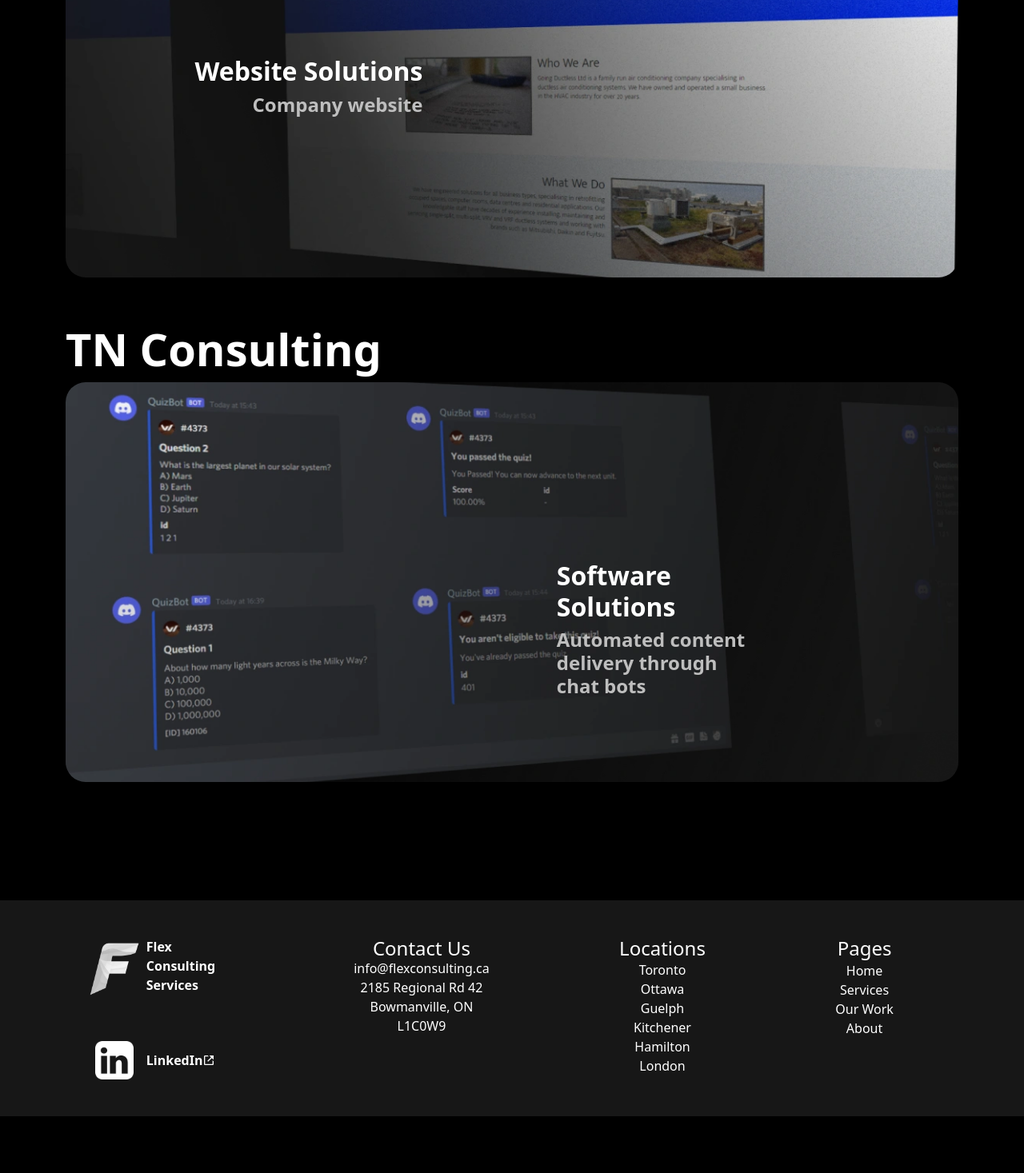
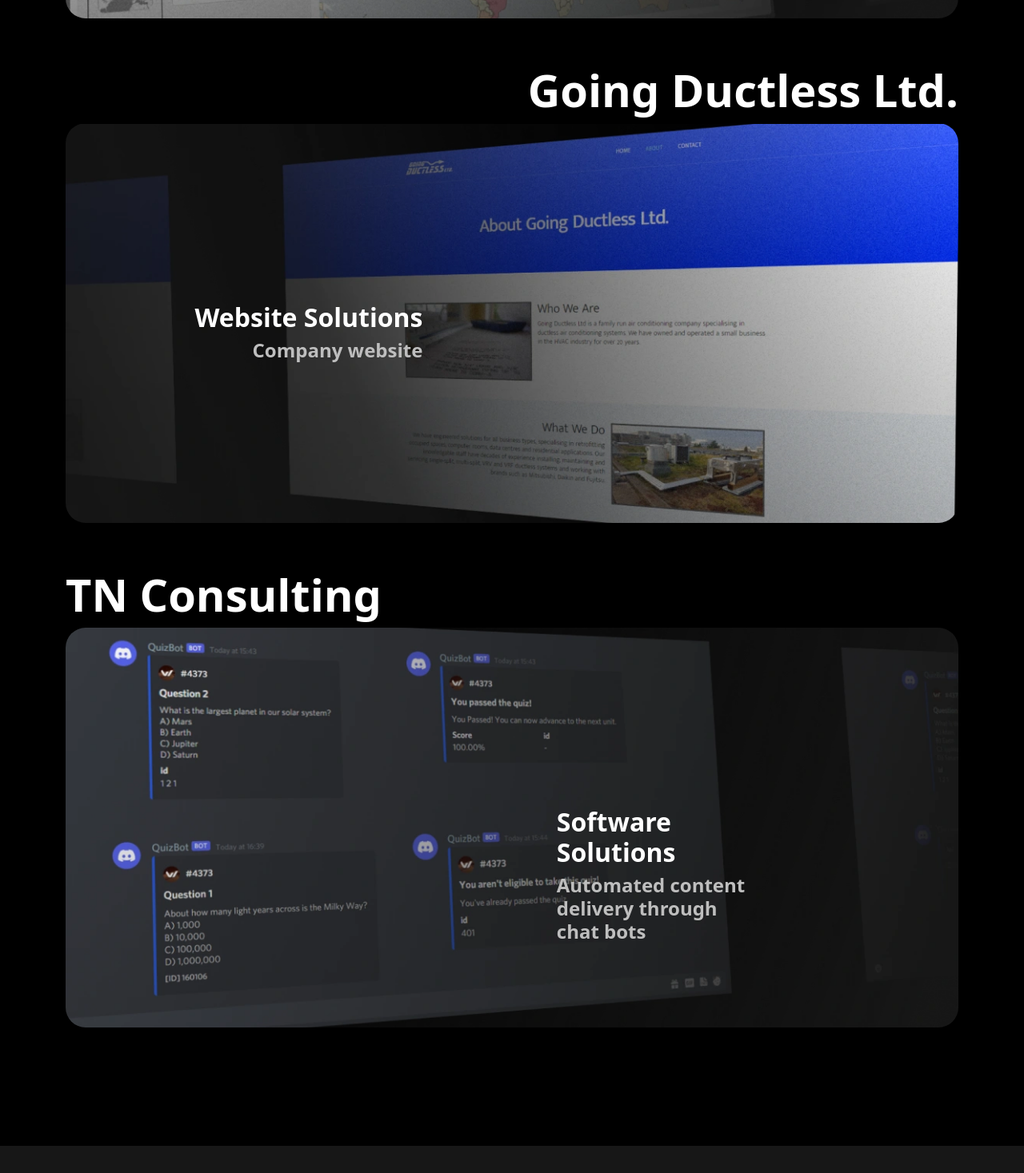
Before and after one commit to Flex-Consulting/Flex-Consulting.github.io, a React (Create React App) app: page /our-work in a window 1280 px wide. Shown: the part 1330-2797 px from the top of the page at 80% size. Before the commit the page ends 2726 px from the top, so only its background shows below. Built offline with nearby package versions, Linux system fonts and the light colour scheme.

Commit message:
Updated new name, and added video on homepage.

```diff
--- a/public/index.html
+++ b/public/index.html
@@ -8,7 +8,7 @@
     <meta name="keywords" content="Software, Automation, Solutions, Development, Integration, Technology, Optimization, Customization, Implementation, Innovation, software solutions"/>
     <meta
       name="description"
-      content="At Flex Consulting Services, we empower businesses to reach their full potential with innovative and customized software solutions."
+      content="At Flex Consulting Solutions Inc., we empower businesses to reach their full potential with innovative and customized software solutions."
     />
     <meta name="google-site-verification" content="nETZs0qkC-eAkbs_AhLqU6cxsa-O2zBrVTlqeb1m3ck" />
     <meta name="robots" content="index, follow" />
@@ -50,7 +50,7 @@
       }(window.location))
     </script>
     <!-- <link rel="stylesheet" href="https://cdn.jsdelivr.net/npm/bootstrap@5.2.3/dist/css/bootstrap.min.css" integrity="sha384-rbsA2VBKQhggwzxH7pPCaAqO46MgnOM80zW1RWuH61DGLwZJEdK2Kadq2F9CUG65" crossorigin="anonymous"/> -->
-    <title>Flex Consulting Services - Expert Business Solutions</title>
+    <title>Flex Consulting Solutions Inc. - Expert Business Solutions</title>
   </head>
   <body>
     <noscript>You need to enable JavaScript to run this app.</noscript>
--- a/src/components/Footer.js
+++ b/src/components/Footer.js
@@ -16,7 +16,7 @@
                 <div className="footer-sec">
                     <img src="./imgs/flex-footer.webp" className="flex-footer-logo d-inline-block align-top image-space" alt="Flex Consulting Logo"/>
                     <div id="organize-name">
-                        <p>Flex<br/>Consulting<br/>Services</p>
+                        <p>Flex<br/>Consulting<br/>Solutions Inc.</p>
                     </div>
                 </div>
                 <a className='footer-sec footer-link' href="https://www.linkedin.com/company/flex-consulting-services" target="_blank" rel="noreferrer">
--- a/src/components/styles/AboutCard.css
+++ b/src/components/styles/AboutCard.css
@@ -2,6 +2,7 @@
     width: 100%;
     border-radius: 25px;
     padding: 5%;
+    font-size: large;
 }
 
 
--- a/src/pages/About.js
+++ b/src/pages/About.js
@@ -2,13 +2,12 @@
 import AboutCard from "../components/AboutCard";
 import "./styles/About.css";
 import React from 'react'
-import ReactPlayer from 'react-player'
 
 
 
 const AboutInfo = {
     "about": [
-        {"text": "Flex Consulting Services was founded in 2023 with the goal of providing top-notch software consulting services to small and medium-sized businesses. Our team of experienced developers and consultants have a wide range of skills and expertise, and we pride ourselves on being able to deliver customized solutions that meet the unique needs of each of our clients.", "opt": "right-card"},
+        {"text": "Flex Consulting Solutions Inc. was founded in 2023 with the goal of providing top-notch software consulting services to small and medium-sized businesses. Our team of experienced developers and consultants have a wide range of skills and expertise, and we pride ourselves on being able to deliver customized solutions that meet the unique needs of each of our clients.", "opt": "right-card"},
         {"text": "We pledge to understand the unique needs and goals of each client and to deliver solutions that are tailored to their specific circumstances. We believe that clear and regular communication is essential for the success of any project, that's why we will always keep our clients informed of our progress and any issues that may arise. We also understand that things can change quickly in business, and we're committed to working with our clients to adapt to any changes in their needs or goals.", "opt": "left-card"}
     ]
 };
@@ -18,14 +17,14 @@
             <section>
                 <div className="center">
                     <h1 className="landing-title animate__animated animate__fadeInUp">About Us</h1>
-                    <div id="video-ad-container">
+                    {/* <div id="video-ad-container">
                         <ReactPlayer url="https://www.youtube.com/watch?v=H4iW-M0p0Gs" playing={true} controls={true} muted={true} id="our-ad"/>
-                    </div>
-                    <div className="about-sec animate__animated animate__fadeInLeft animate__delay-1s">
+                    </div> */}
+                    <div className="about-sec animate__animated animate__fadeInLeft">
                         <h1 className="about-header">Our Story</h1>
                         <AboutCard text={AboutInfo["about"][0].text} opt={AboutInfo["about"][0].opt}/>
                     </div>
-                    <div className="about-sec rev animate__animated animate__fadeInRight animate__delay-2s">
+                    <div className="about-sec rev animate__animated animate__fadeInRight animate__delay-1s">
                         <AboutCard text={AboutInfo["about"][1].text} opt={AboutInfo["about"][1].opt}/>
                         <h1 className="about-header">Our Pledge</h1>
                     </div>
--- a/src/pages/Homepage.js
+++ b/src/pages/Homepage.js
@@ -46,19 +46,24 @@
 function Homepage(){
     return(
         <Container>
-          <section id="landing">
-            <div className="center">
-              <p className="sub-title animate__animated animate__fadeIn  animate__delay-2s">Welcome to Flex Consulting Services</p>
+          <section id="landing" style={{textAlign: "center"}}>
+            <div className="center" style={{position:"relative", zIndex:"9999999999"}}>
+              <video autoplay="true" muted loop id="video" width="60%" style={{backgroundColor: "rgba(0,0,0,1) !important"}}>
+                <source src="https://player.vimeo.com/external/403626863.hd.mp4?s=88038518a9f230d6df9e1c6767c3c250091f7313&profile_id=173&oauth2_token_id=57447761" type="video/mp4" />
+              </video>
+              <div  style={{position: "absolute"}}>
+              <p className="sub-title animate__animated animate__fadeIn  animate__delay-2s">Welcome to Flex Consulting Solutions Inc.</p>
               <h1 className="color-title-header landing-title animate__animated animate__slideInDown">Flexible Solutions,</h1><h1 className="landing-title animate__animated animate__fadeIn animate__delay-1s color-title-header" id="bottom-title">Exceptional Quality.</h1>
               <Button variant="outline-light" className="apple_button animate__animated animate__fadeIn animate__delay-3s"><ButtonMailto label="Contact Us" mailto="mailto:info@flexconsulting.ca"/></Button>
-            </div>
+              </div>
+             </div>
           </section>
           {/* <div id="blob-container">
           {/* <div id="blob-container">
             <img src='./imgs/pink2.webp' className="blob" alt="simple blob"></img>
             <img src='./imgs/pink3.webp' className="blob" alt="another simple blob"></img>
           </div> */}
-          <IntroCard title="Revolutionize Your Enterprise" introText="Flex Consulting Services is a software consulting company that provides a range of technology services aimed at improving the efficiency and productivity of businesses. With our solutions, businesses can streamline their workflows, reduce manual labor and human error, improve performance, and deliver optimal software experiences to their customers."/>
+          <IntroCard title="Revolutionize Your Enterprise" introText="Flex Consulting Solutions Inc. is a software consulting company that provides a range of technology services aimed at improving the efficiency and productivity of businesses. With our solutions, businesses can streamline their workflows, reduce manual labor and human error, improve performance, and deliver optimal software experiences to their customers."/>
           <section id="services">
             <h1 className="section-header" style={{textAlign: "left"}}>Services</h1>
             <div id="services-container">
--- a/src/pages/OurWork.js
+++ b/src/pages/OurWork.js
@@ -1,5 +1,6 @@
 import Container from "react-bootstrap/Container";
 import WorkCard from "../components/WorkCard";
+import IntroCard from "../components/IntroCard";
 
 const WorkInfo = {
     "work": [
@@ -10,12 +11,18 @@
 };
 
 function OurWork(){
+
+    const ourWorkIntro = "With a focus on delivering excellence, our seasoned professionals combine industry knowledge with a strategic mindset to address complex challenges. Explore our case studies and success stories, highlighting our diverse portfolio of work in transforming organizations, optimizing processes, and implementing cutting-edge technologies. At Flex Consulting Solutions Inc., we are passionate about collaboration, innovation, and driving sustainable growth. Partner with us to embark on a journey of success together."
+
     return(
         <Container>
             <section>
                 <div className="center" style={{marginBottom: `-100%`}}>
                     <h1 className="landing-title animate__animated animate__fadeInUp">Our Work</h1>
-                    <div style={{marginTop: `15%`, width: `100%`}}>
+                    <div style={{marginTop: '30%'}} className="animate__animated animate__fadeInUp">
+                        <IntroCard clsName="diff-top-margin" title="Unlocking Success: Exploring Our Impactful Work" introText={ourWorkIntro}/>
+                    </div>
+                    <div style={{width: `100%`}}>
                         <WorkCard header={WorkInfo["work"][0].header} subhead={WorkInfo["work"][0].subhead} desc={WorkInfo["work"][0].desc} LorR={WorkInfo["work"][0].LorR} img={WorkInfo["work"][0].img} ops={WorkInfo["work"][0].ops}/>
                         <WorkCard header={WorkInfo["work"][1].header} subhead={WorkInfo["work"][1].subhead} desc={WorkInfo["work"][1].desc} LorR={WorkInfo["work"][1].LorR} img={WorkInfo["work"][1].img} ops={WorkInfo["work"][1].ops}/>
                         <WorkCard header={WorkInfo["work"][2].header} subhead={WorkInfo["work"][2].subhead} desc={WorkInfo["work"][2].desc} LorR={WorkInfo["work"][2].LorR} img={WorkInfo["work"][2].img} ops={WorkInfo["work"][2].ops}/>
--- a/src/pages/Services.js
+++ b/src/pages/Services.js
@@ -66,8 +66,8 @@
             <section>
                 <div className="center" style={{marginBottom: `-100%`}}>
                     <h1 className="landing-title animate__animated animate__fadeInUp">Services</h1>
-                    <div style={{marginTop: '30%'}}>
-                        <IntroCard clsName="diff-top-margin" title="Unleash Your Business's Potential with Innovative Consulting" introText="We offer a range of services that are designed to revolutionize the way businesses operate in today's digital world. At Flex Consulting Services, we're dedicated to delivering solutions that help our clients succeed. With our innovative software development services, we're ready to help you transform your business and stay ahead of the curve."/>
+                    <div style={{marginTop: '30%'}} className="animate__animated animate__fadeInUp">
+                        <IntroCard clsName="diff-top-margin" title="Unleash Your Business's Potential with Innovative Consulting" introText="We offer a range of services that are designed to revolutionize the way businesses operate in today's digital world. At Flex Consulting Solutions Inc., we're dedicated to delivering solutions that help our clients succeed. With our innovative software development services, we're ready to help you transform your business and stay ahead of the curve."/>
                     </div>
                     <div style={{marginTop: `0%`, width: `100%`}}>
                         {/* we can clean stuff like this up with a function */}
--- a/src/pages/styles/Homepage.css
+++ b/src/pages/styles/Homepage.css
@@ -122,3 +122,17 @@
   width:500px;
   height:500px;
 }
+
+video {
+  object-fit: cover;
+  width: 80vw;
+  height: 50vh;
+  top: 0;
+  left: 0;
+  opacity: 0.4;
+  -webkit-filter: blur(5px);
+  -moz-filter: blur(5px);
+  -o-filter: blur(5px);
+  -ms-filter: blur(5px);
+  filter: blur(5px);
+}
```
Also changed, not shown: public/manifest.json, public/site.webmanifest.
